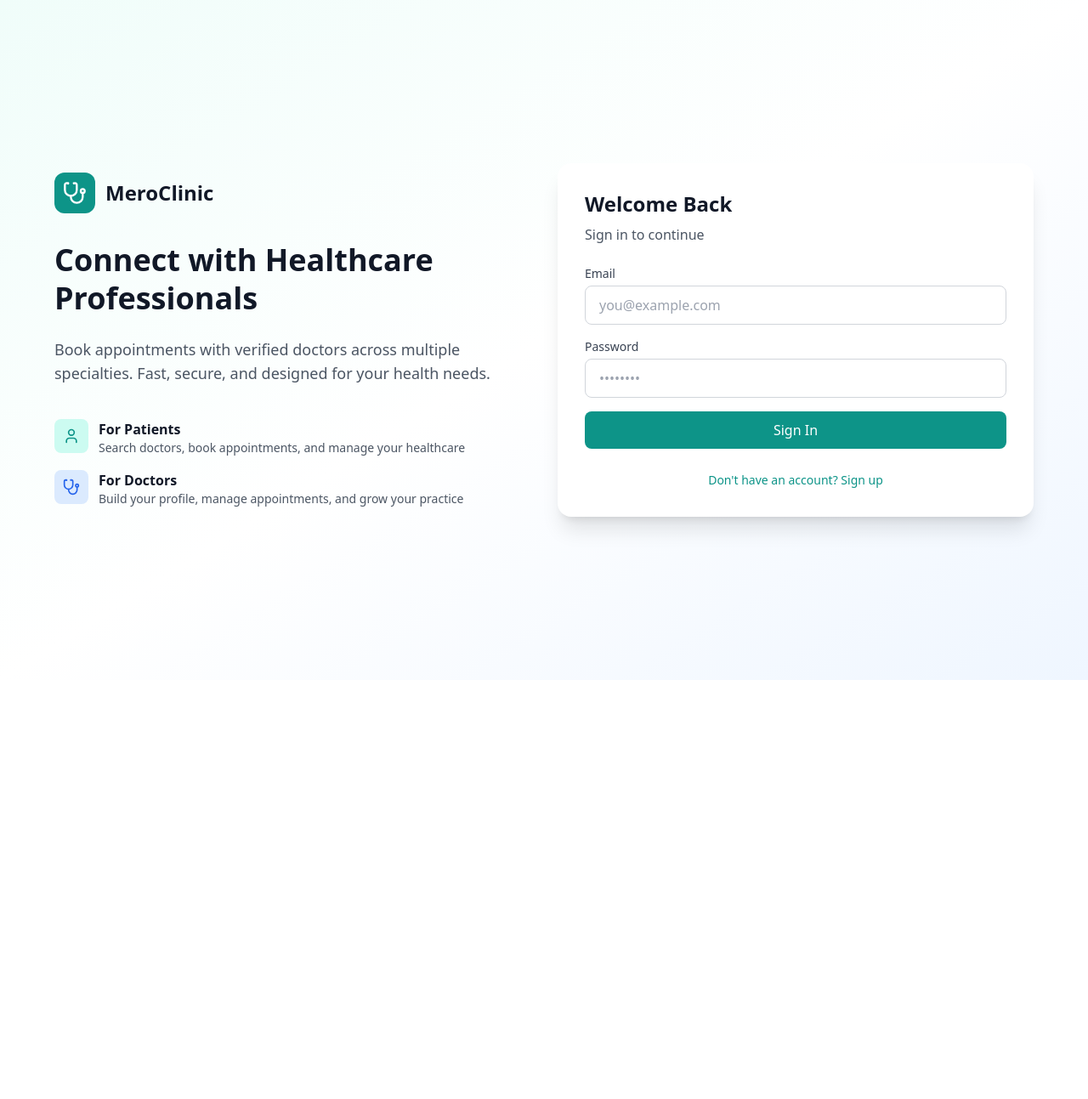
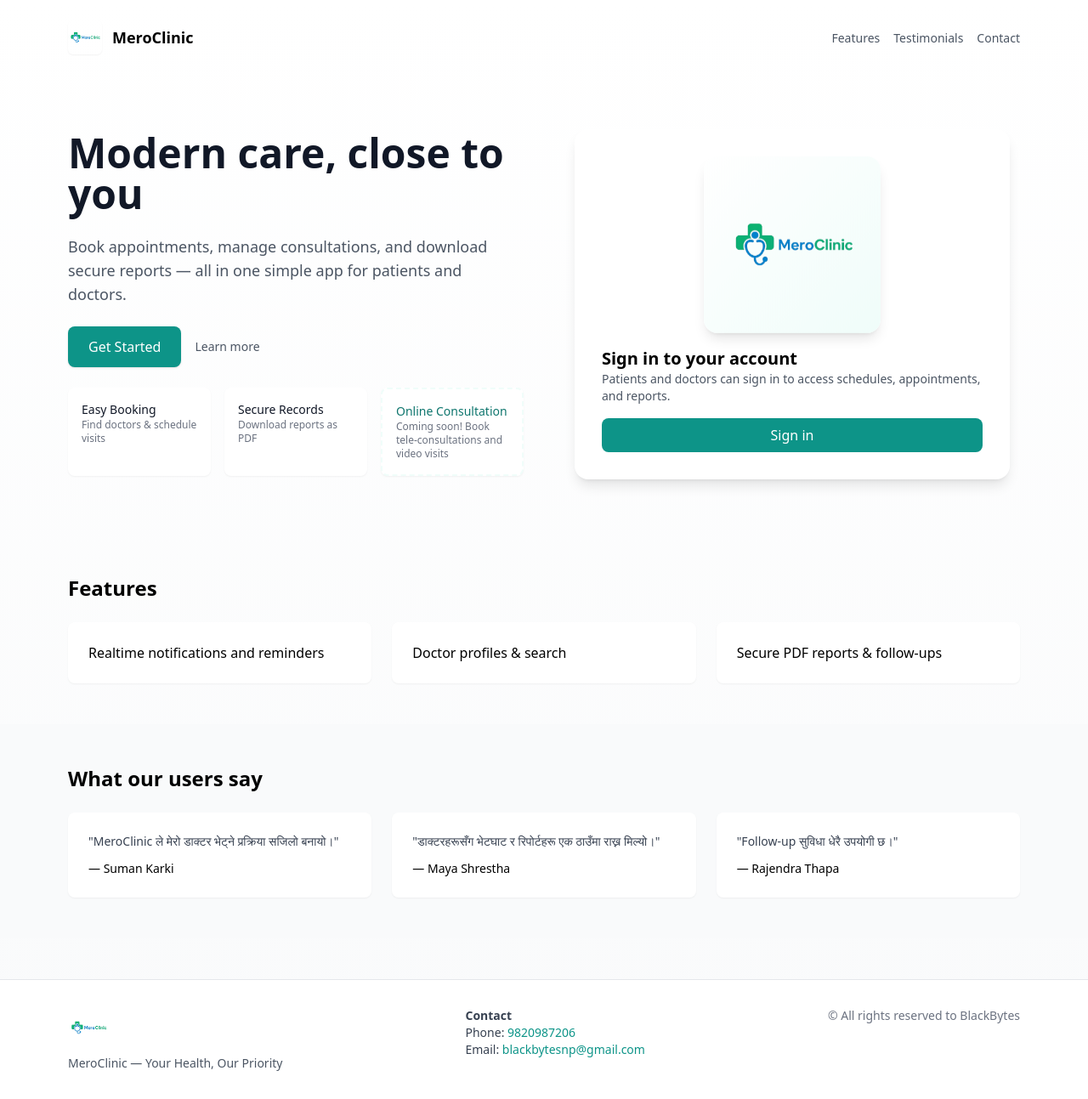
Before and after one commit to jhavishesh7/Tele-Doctor, a React (Vite) app: page / in a window 1280 px wide. Shown: the whole page at 85% size. Before the commit the page ends 800 px from the top, so only its background shows below. Built offline with nearby package versions, Linux system fonts and the light colour scheme; no server answers.

Commit message:
added landing page

```diff
--- a/src/App.tsx
+++ b/src/App.tsx
@@ -1,6 +1,7 @@
 import { useState } from 'react';
 import { AuthProvider, useAuth } from './contexts/AuthContext';
 import AuthPage from './components/AuthPage';
+import LandingPage from './components/LandingPage';
 import Layout from './components/Layout';
 import PatientHome from './components/patient/PatientHome';
 import DoctorHome from './components/doctor/DoctorHome';
@@ -18,6 +19,7 @@ function AppContent() {
   const [currentView, setCurrentView] = useState('home');
   const [selectedDoctor, setSelectedDoctor] = useState<DoctorProfile | null>(null);
   const [openAppointmentId, setOpenAppointmentId] = useState<string | null>(null);
+  const [showAuth, setShowAuth] = useState(false);
 
   if (loading) {
     return (
@@ -30,8 +32,10 @@ function AppContent() {
     );
   }
 
-  if (!user || !profile) {
-    return <AuthPage />;
+    if (!user || !profile) {
+    // Show landing page for unauthenticated visitors; they can open auth modal/page when ready
+    if (showAuth) return <AuthPage />;
+    return <LandingPage onShowAuth={() => setShowAuth(true)} />;
   }
 
   const handleNavigate = (view: string, payload?: { openAppointmentId?: string }) => {
--- /dev/null
+++ b/src/components/LandingPage.tsx
@@ -0,0 +1,138 @@
+
+import { MouseEvent } from 'react';
+import { useAuth } from '../contexts/AuthContext';
+
+interface LandingPageProps {
+  onShowAuth?: () => void;
+}
+
+export default function LandingPage({ onShowAuth }: LandingPageProps) {
+  const { signInWithProvider } = useAuth() as any;
+
+  const handleGetStarted = (e: MouseEvent) => {
+    e.preventDefault();
+    if (onShowAuth) return onShowAuth();
+    if (signInWithProvider) signInWithProvider('google');
+  };
+
+  return (
+    <div className="min-h-screen bg-gradient-to-b from-white to-gray-50 flex flex-col">
+      <header className="py-6">
+        <div className="max-w-6xl mx-auto px-4 flex items-center justify-between">
+          <div className="flex items-center gap-3">
+            <img src="/asset/logo.png" alt="MeroClinic" className="w-10 h-10 rounded-md shadow-sm" />
+            <span className="text-lg font-semibold">MeroClinic</span>
+          </div>
+          <div>
+            <a href="#features" className="text-sm text-gray-600 hover:text-teal-600 transition-colors mr-4">Features</a>
+            <a href="#testimonials" className="text-sm text-gray-600 hover:text-teal-600 transition-colors mr-4">Testimonials</a>
+            <a href="#contact" className="text-sm text-gray-600 hover:text-teal-600 transition-colors">Contact</a>
+          </div>
+        </div>
+      </header>
+
+      <main className="flex-1 flex items-center">
+        <div className="max-w-6xl mx-auto px-4 py-16 grid md:grid-cols-2 gap-12 items-center">
+          {/* Left: Hero content */}
+          <div className="space-y-6">
+            <h1 className="text-4xl md:text-5xl font-extrabold text-gray-900 leading-tight animate-fade-in">Modern care, close to you</h1>
+            <p className="text-gray-600 text-lg">Book appointments, manage consultations, and download secure reports — all in one simple app for patients and doctors.</p>
+
+            <div className="flex items-center gap-4">
+              <button onClick={handleGetStarted} className="inline-block bg-teal-600 text-white px-6 py-3 rounded-lg shadow hover:bg-teal-700 transition-transform transform hover:-translate-y-0.5">Get Started</button>
+              <a href="#features" className="text-sm text-gray-600 hover:text-teal-600">Learn more</a>
+            </div>
+
+            <div className="mt-6 grid grid-cols-1 sm:grid-cols-2 lg:grid-cols-3 gap-4">
+              <div className="bg-white p-4 rounded-lg shadow-sm w-full animate-fade-in hover:scale-[1.02] transition-transform">
+                <div className="text-sm font-medium text-gray-900">Easy Booking</div>
+                <div className="text-xs text-gray-500">Find doctors & schedule visits</div>
+              </div>
+
+              <div className="bg-white p-4 rounded-lg shadow-sm w-full animate-fade-in hover:scale-[1.02] transition-transform">
+                <div className="text-sm font-medium text-gray-900">Secure Records</div>
+                <div className="text-xs text-gray-500">Download reports as PDF</div>
+              </div>
+
+              <div className="bg-white p-4 rounded-lg shadow-sm w-full animate-fade-in hover:scale-[1.02] transition-transform border-dashed border-2 border-teal-50">
+                <div className="text-sm font-medium text-teal-700">Online Consultation</div>
+                <div className="text-xs text-gray-500">Coming soon! Book tele-consultations and video visits</div>
+              </div>
+            </div>
+          </div>
+
+          {/* Right: Sign-in panel */}
+          <div className="flex items-center justify-center">
+            <div className="w-full max-w-lg p-8 bg-white rounded-2xl shadow-lg animate-fade-in">
+              {/* Logo hero with floating effect */}
+              <div className="flex items-center justify-center">
+                <div className="p-6 bg-gradient-to-br from-white to-teal-50 rounded-2xl shadow-lg animate-float">
+                  <img src="/asset/logo.png" alt="MeroClinic logo" className="w-40 h-40 object-contain block" />
+                </div>
+              </div>
+
+              <h3 className="text-xl font-semibold mt-4">Sign in to your account</h3>
+              <p className="text-sm text-gray-600 mb-4">Patients and doctors can sign in to access schedules, appointments, and reports.</p>
+              <div className="space-y-3">
+                <button
+                  onClick={() => (onShowAuth ? onShowAuth() : undefined)}
+                  className="w-full bg-teal-600 text-white py-2 rounded-lg hover:bg-teal-700 transition-colors"
+                >
+                  Sign in
+                </button>
+              </div>
+            </div>
+          </div>
+        </div>
+      </main>
+
+      <section id="features" className="bg-transparent py-12">
+        <div className="max-w-6xl mx-auto px-4">
+          <h2 className="text-2xl font-semibold mb-6">Features</h2>
+          <div className="grid md:grid-cols-3 gap-6">
+            <div className="bg-white p-6 rounded-lg shadow-sm transform hover:-translate-y-1 transition">Realtime notifications and reminders</div>
+            <div className="bg-white p-6 rounded-lg shadow-sm transform hover:-translate-y-1 transition">Doctor profiles & search</div>
+            <div className="bg-white p-6 rounded-lg shadow-sm transform hover:-translate-y-1 transition">Secure PDF reports & follow-ups</div>
+          </div>
+        </div>
+      </section>
+
+      <section id="testimonials" className="py-12 bg-gray-50">
+        <div className="max-w-6xl mx-auto px-4">
+          <h2 className="text-2xl font-semibold mb-6">What our users say</h2>
+          <div className="grid md:grid-cols-3 gap-6">
+            <div className="bg-white p-6 rounded-lg shadow-sm animate-fade-in">
+              <div className="text-sm text-gray-700">"MeroClinic ले मेरो डाक्टर भेट्ने प्रक्रिया सजिलो बनायो।"</div>
+              <div className="mt-3 text-sm font-medium">— Suman Karki</div>
+            </div>
+            <div className="bg-white p-6 rounded-lg shadow-sm animate-fade-in">
+              <div className="text-sm text-gray-700">"डाक्टरहरूसँग भेटघाट र रिपोर्टहरू एक ठाउँमा राख्न मिल्यो।"</div>
+              <div className="mt-3 text-sm font-medium">— Maya Shrestha</div>
+            </div>
+            <div className="bg-white p-6 rounded-lg shadow-sm animate-fade-in">
+              <div className="text-sm text-gray-700">"Follow-up सुविधा धेरै उपयोगी छ।"</div>
+              <div className="mt-3 text-sm font-medium">— Rajendra Thapa</div>
+            </div>
+          </div>
+        </div>
+      </section>
+
+      <footer id="contact" className="bg-white border-t mt-12">
+        <div className="max-w-6xl mx-auto px-4 py-8 flex flex-col md:flex-row justify-between items-start gap-6">
+          <div>
+            <img src="/asset/logo.png" alt="MeroClinic" className="w-12 h-12 rounded-md mb-2" />
+            <div className="text-sm text-gray-600">MeroClinic — Your Health, Our Priority</div>
+          </div>
+
+          <div className="text-sm text-gray-700">
+            <div><strong>Contact</strong></div>
+            <div>Phone: <a href="tel:+919820987206" className="text-teal-600">9820987206</a></div>
+            <div>Email: <a href="mailto:blackbytesnp@gmail.com" className="text-teal-600">blackbytesnp@gmail.com</a></div>
+          </div>
+
+          <div className="text-sm text-gray-500">© All rights reserved to BlackBytes</div>
+        </div>
+      </footer>
+    </div>
+  );
+}
```
